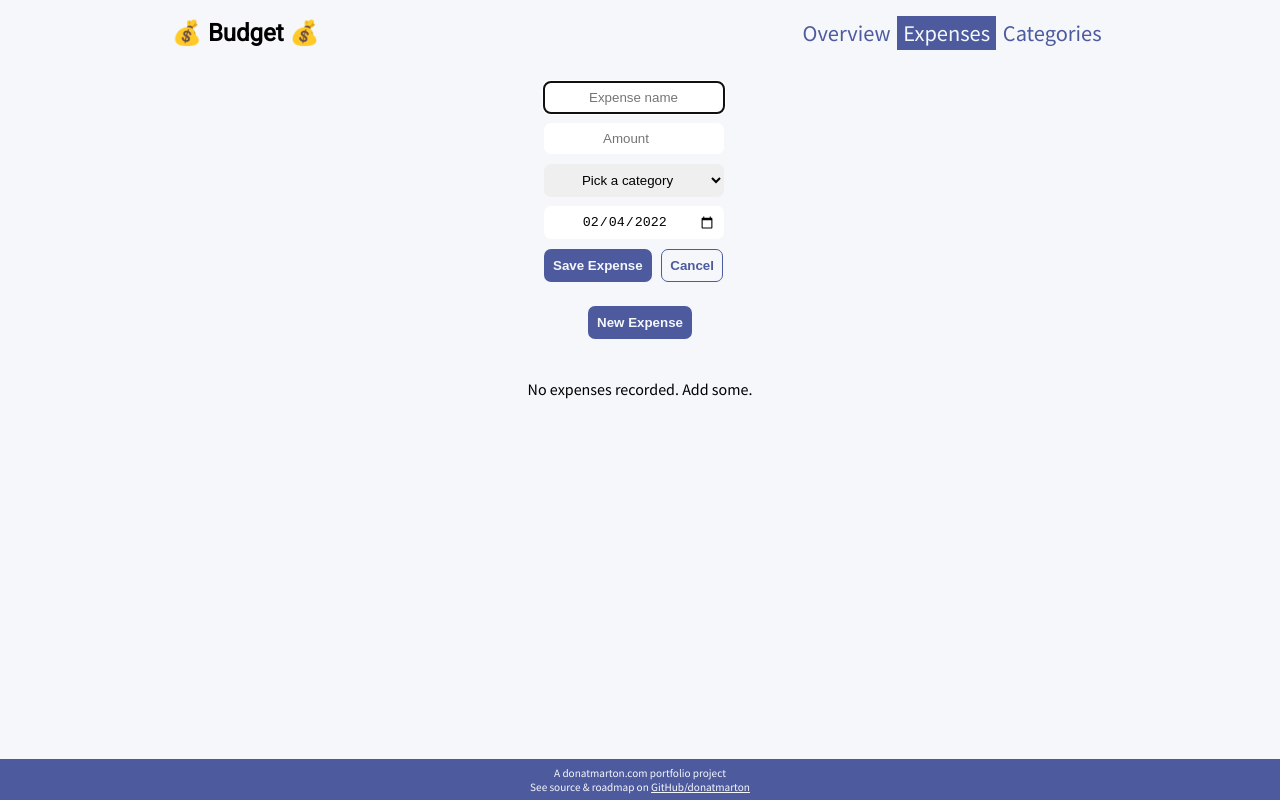
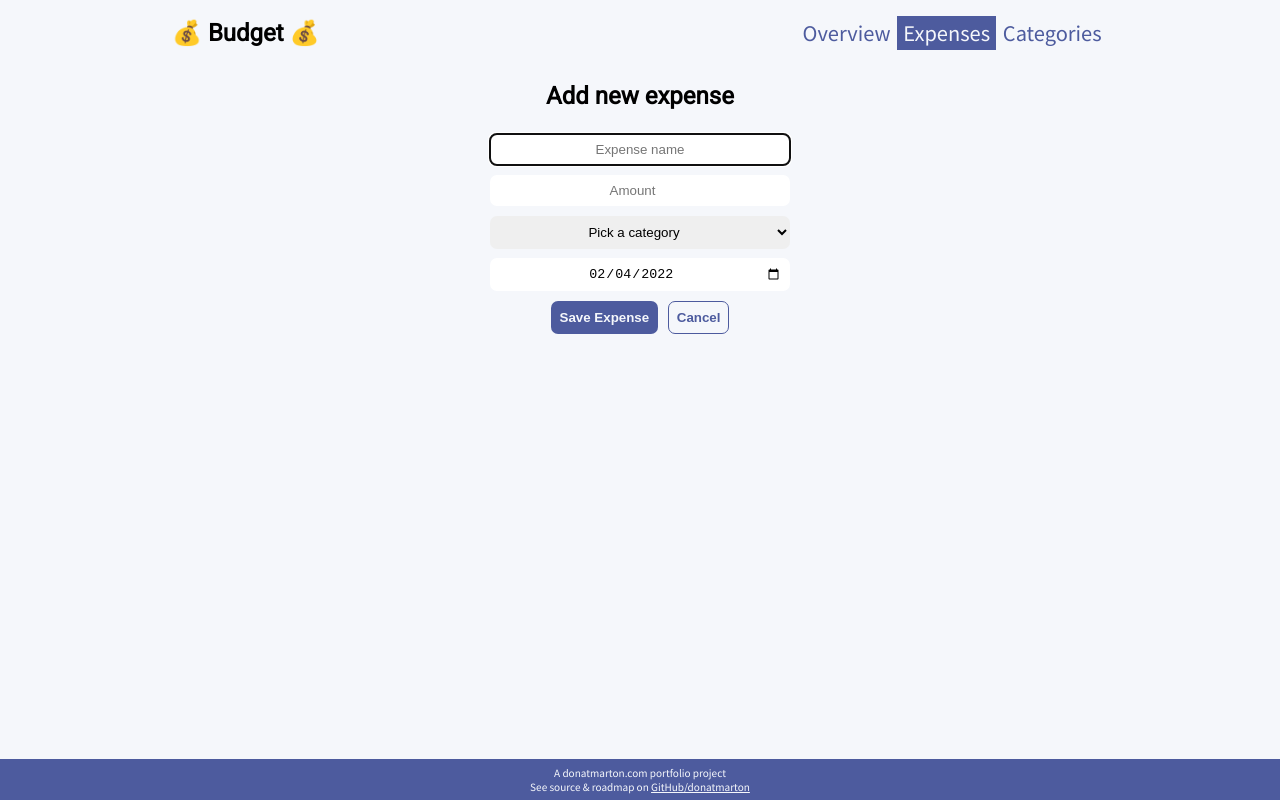
Before and after one commit to donatmarton/budget, a React (Create React App) app: page /expenses/new in a window 1280 px wide. Built offline with nearby package versions, Linux system fonts and the light colour scheme.

Commit message:
NewExpense appears as individual page

```diff
--- a/src/index.js
+++ b/src/index.js
@@ -22,9 +22,8 @@ ReactDOM.render(
         <Route index element={<Overview />} />
         <Route path="categories" element={<Categories />} />
         <Route path="categories/:categoryId" element={<Category />} />
-        <Route path="expenses" element={<Expenses />}>
-          <Route path="new" element={<NewExpense />} />
-        </Route>
+        <Route path="expenses" element={<Expenses />} />
+        <Route path="expenses/new" element={<NewExpense />} />
       </Route>
       <Route path="*" element={<NotFound />} />
     </Routes>
--- a/src/routes/Expenses.js
+++ b/src/routes/Expenses.js
@@ -1,5 +1,5 @@
 import React from "react";
-import { Link, Outlet } from "react-router-dom";
+import { Link } from "react-router-dom";
 import DataContext from "../DataContext";
 import ExpenseList from "../components/ExpenseList";
 
@@ -7,7 +7,6 @@ const Expenses = () => {
   const { expenses } = React.useContext(DataContext);
   return (
     <main className="main-container">
-      <Outlet />
       <Link to="/expenses/new">
         <button className="btn">
           New Expense
--- a/src/routes/NewExpense.js
+++ b/src/routes/NewExpense.js
@@ -44,7 +44,8 @@ const NewExpense = () => {
   }
 
   return (
-    <div className="new-expense">
+    <main className="main-container">
+      <h2>Add new expense</h2>
       <form onSubmit={handleSubmit} className="input-form">
         <input
           className="input-form__input"
@@ -97,7 +98,7 @@ const NewExpense = () => {
           </button>
         </div>
       </form>
-    </div>
+    </main>
   )
 }
 
```
